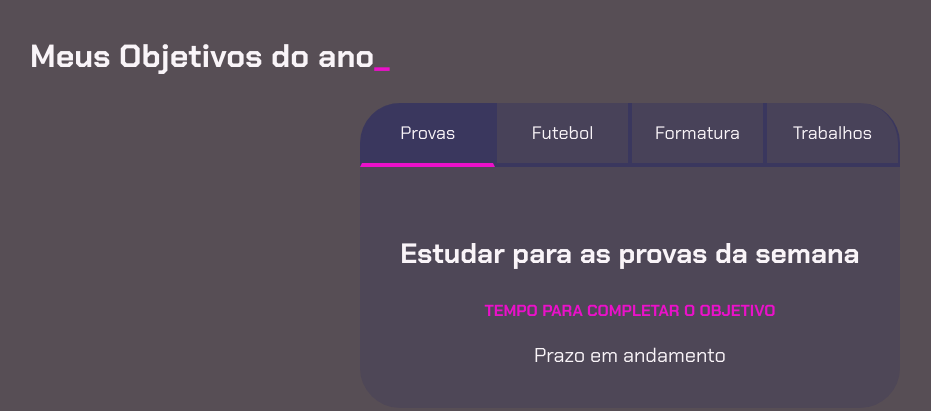
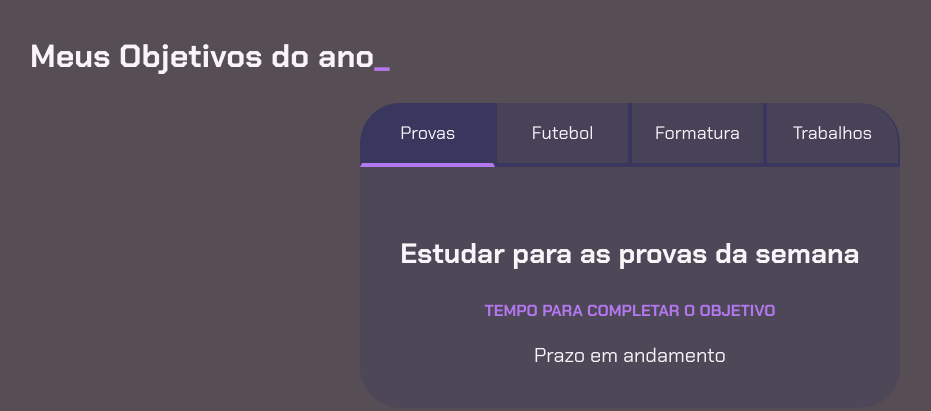
Before and after one commit to isaservienski/projeto-de-vida-, a plain HTML site: page index.html in a window 1280 px wide. Shown: the whole page, without its empty margins (10-941 px from the left). Drawn offline with Linux system fonts and the light colour scheme.

Commit message:
atulizando

```diff
--- a/style.css
+++ b/style.css
@@ -2,7 +2,7 @@
 
 :root {
     --cor-de-fundo: #574e55;
-    --verde: #ea11c9;
+    --verde: #b377ee;
     --branco: #f9f4f8;
     --botao-ativo: #3A375E;
     --botao-inativo: rgba(58, 55, 94, 0.5);
```
